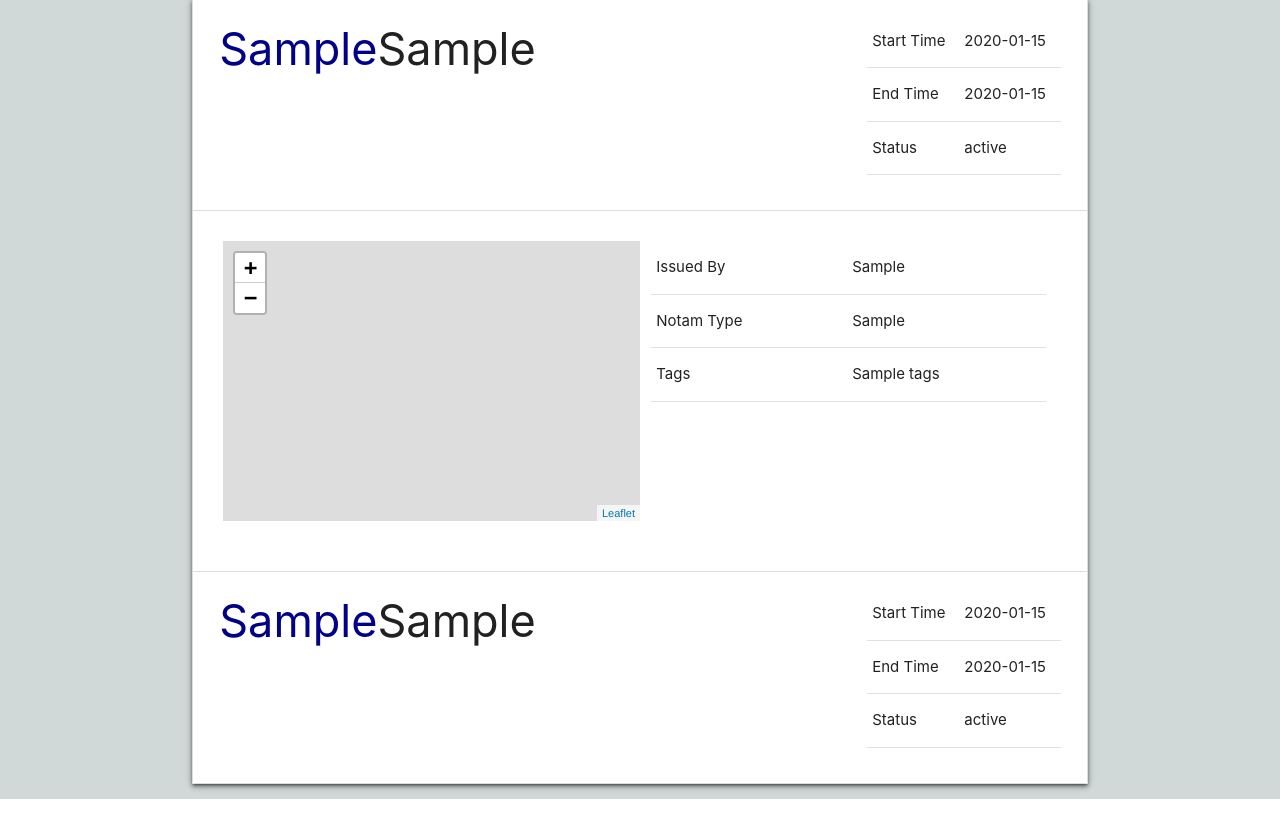
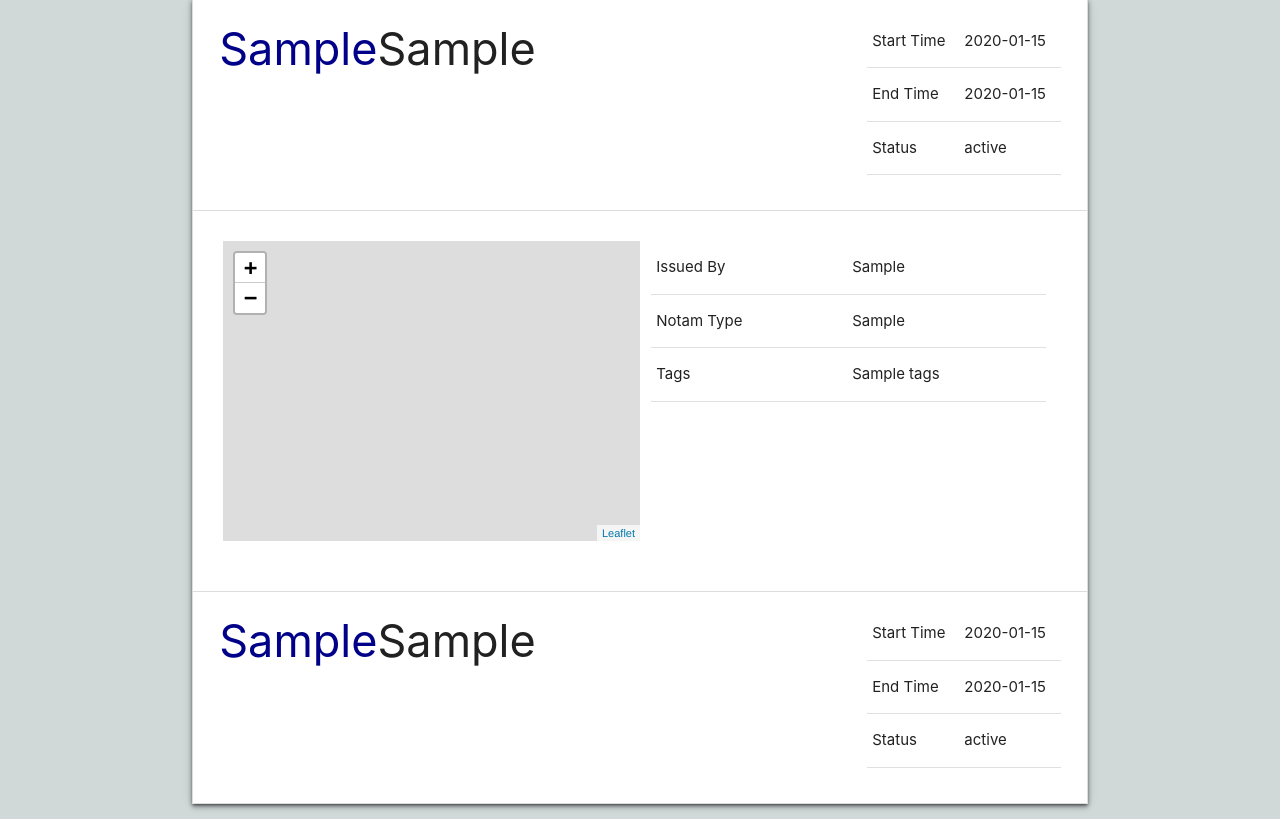
Before and after one commit to Team-Probably/NOTAM, a Flask app: page /dashboard2 in a window 1280 px wide, after a click that opens the changed part. Shown: the part 215-1034 px from the top of the page. Run offline with Flask 2, Linux system fonts and the light colour scheme; a database or web service that is not in the repository returns one stand-in record (values such as "Sample title"); parts of the project's set-up code (start-up, migrations or seed data) failed here and were passed over.

Commit message:
mpa fixed

```diff
--- a/webapp/app/static/js/dashboard/open_vis.js
+++ b/webapp/app/static/js/dashboard/open_vis.js
@@ -2,6 +2,9 @@ $('.collapsible-header').on('click', function () {
 
     console.log('Magic in Progress');
     magic = $(this).parent();
+
+    setTimeout(function () {
+        console.log('Wait is over');
         //magic.children('.content_vis').toggleClass('magicopen');
         magic_map = magic.find('#vismap')[0];
         console.log(magic_map);
@@ -25,7 +28,7 @@ $('.collapsible-header').on('click', function () {
             avg_lat += parseFloat(poly_lat[i]);
             poly_lng[i] = poly_lng[i].innerHTML;
             avg_lng += parseFloat(poly_lng[i]);
-        poly.push([poly_lat[i],poly_lng[i]])
+            poly.push([poly_lat[i], poly_lng[i]])
         }
         avg_lat = avg_lat / poly_lat.length;
         avg_lng = avg_lng / poly_lat.length;
@@ -66,10 +69,11 @@ $('.collapsible-header').on('click', function () {
                 fillColor: '#f03',
                 fillOpacity: 0.5
             }).addTo(map);
-    } else{
+        } else {
             var mapCenter = [lat, long];
-        var map = L.map(magic_map).setView(mapCenter, zoom);
-
+            var map = L.map(magic_map).setView([51.505, -0.09], zoom);
+            map.invalidateSize();
+            map.setView([51.505, -0.09], zoom);
             L.tileLayer('https://api.tiles.mapbox.com/v4/{id}/{z}/{x}/{y}.png?access_token={accessToken}', {
                 // attribution: 'Map data &copy; <a href="https://www.openstreetmap.org/">OpenStreetMap</a> contributors, <a href="https://creativecommons.org/licenses/by-sa/2.0/">CC-BY-SA</a>, Imagery © <a href="https://www.mapbox.com/">Mapbox</a>',
                 maxZoom: 18,
@@ -77,8 +81,10 @@ $('.collapsible-header').on('click', function () {
                 accessToken: 'pk.eyJ1Ijoia2l0ZXJldHN1IiwiYSI6ImNqc216MTExNzA2NDE0OW80bWhyNmwyMmoifQ.v7pnFYhTlfA59e_sMBMSBA'
             }).addTo(map);
 
-        L.marker(mapCenter).addTo(map);
+            L.marker([51.505, -0.09]).addTo(map);
         }
+
+    }, 300);
 
 
 
--- a/webapp/app/static/js/visual/map.js
+++ b/webapp/app/static/js/visual/map.js
@@ -1,4 +1,5 @@
-var mymap = L.map('mapfull').setView([51.505, -0.09], 13);
+center = [51.505, -0.09]
+var mymap = L.map('mapfull').setView(center, 13);
 
 L.tileLayer('https://api.tiles.mapbox.com/v4/{id}/{z}/{x}/{y}.png?access_token={accessToken}', {
     // attribution: 'Map data &copy; <a href="https://www.openstreetmap.org/">OpenStreetMap</a> contributors, <a href="https://creativecommons.org/licenses/by-sa/2.0/">CC-BY-SA</a>, Imagery © <a href="https://www.mapbox.com/">Mapbox</a>',
@@ -7,7 +8,7 @@ L.tileLayer('https://api.tiles.mapbox.com/v4/{id}/{z}/{x}/{y}.png?access_token={
     accessToken: 'pk.eyJ1Ijoia2l0ZXJldHN1IiwiYSI6ImNqc216MTExNzA2NDE0OW80bWhyNmwyMmoifQ.v7pnFYhTlfA59e_sMBMSBA'
 }).addTo(mymap);
 
-var marker = L.marker([51.5, -0.09]).addTo(mymap);
+var marker = L.marker(center).addTo(mymap);
 
 var circle = L.circle([51.508, -0.11], {
     color: 'red',
--- a/webapp/app/static/styles/magicvis.css
+++ b/webapp/app/static/styles/magicvis.css
@@ -1,6 +1,6 @@
 .vismap{
     width:60%;
-    height: 35vh;
+    height: 300px;
     min-height: 250px;
 }
 
```
Lines whose indentation alone changed are shown as unchanged.
